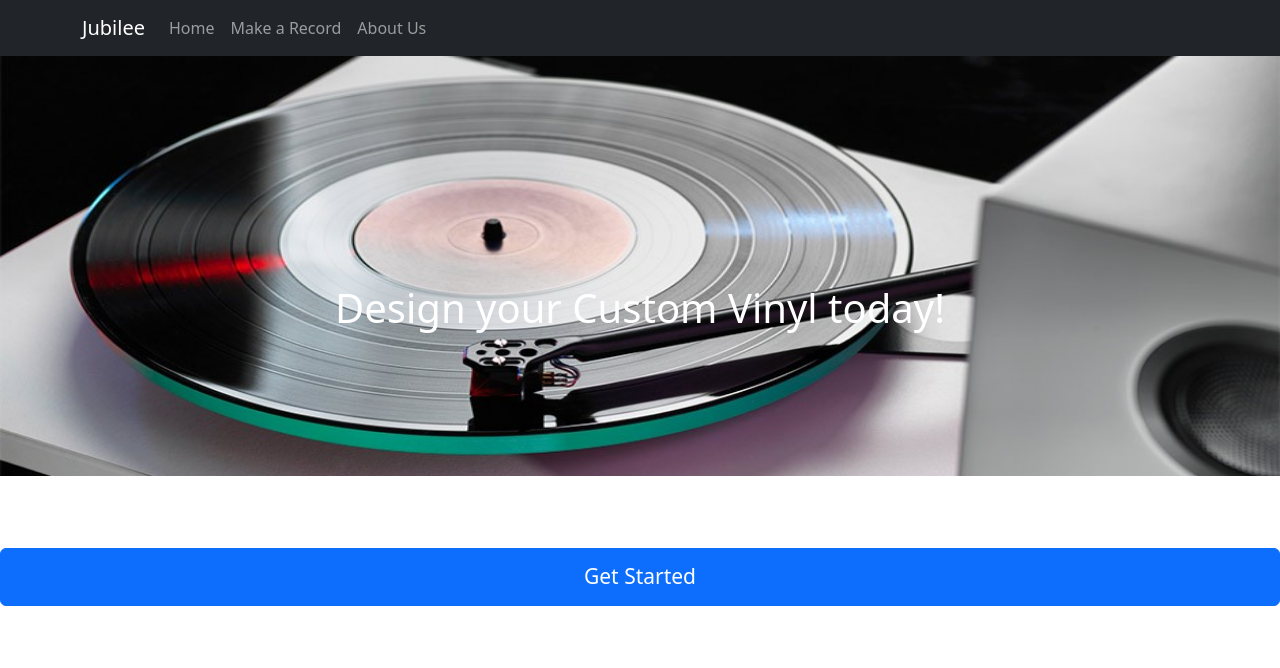
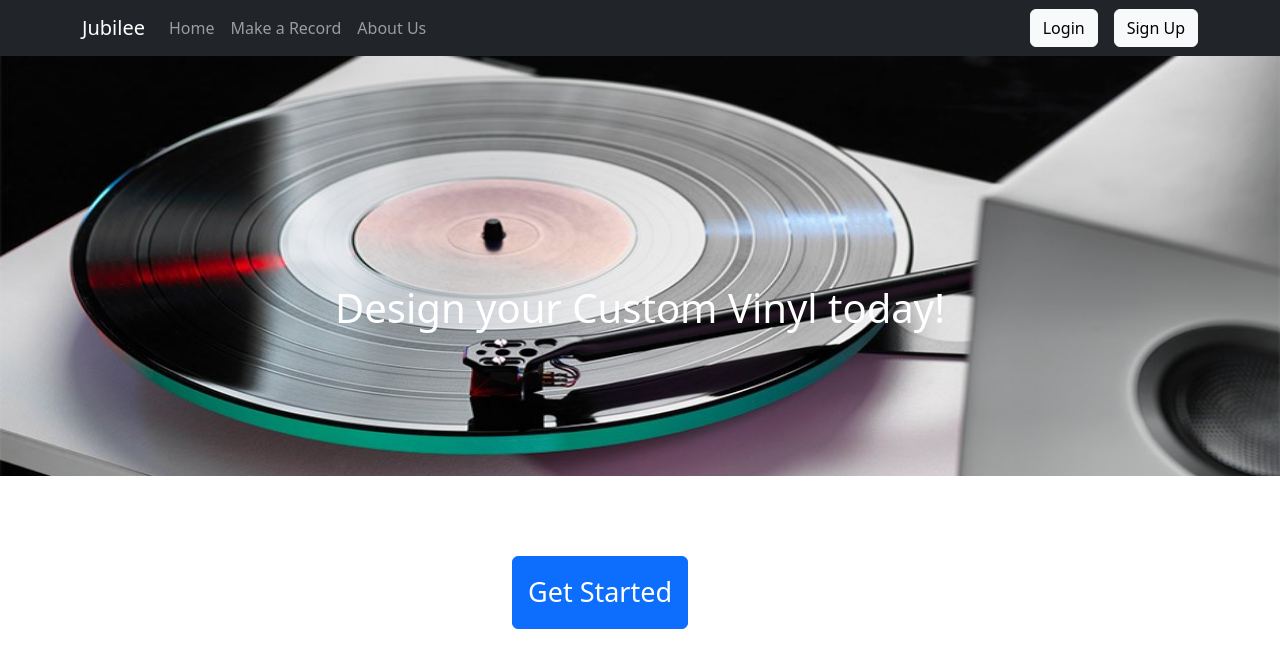
Before and after one commit to harrj396/Jubilee, a React (Create React App) app in the folder client/: page / in a window 1280 px wide. Shown: the top 668 px of the page. Built offline with nearby package versions, Linux system fonts and the light colour scheme.

Commit message:
added login, signup

```diff
--- a/client/src/App.css
+++ b/client/src/App.css
@@ -11,7 +11,9 @@ width: 100%;
 
 #button1 {
     margin-top: 27vh;
-    padding: 12px !important;
-    font-size: 21px !important;
-    display: flex;
+    padding: 15px;
+    font-size: 27px;
+    /* display: flex;
+    justify-content: center; */
+    margin-left: 40vw;
 }
--- a/client/src/App.js
+++ b/client/src/App.js
@@ -13,15 +13,19 @@ function ColorSchemesExample() {
         <Container>
           <Navbar.Brand href="#home">Jubilee</Navbar.Brand>
           <Nav className="me-auto">
+
             <Nav.Link href="#home">Home</Nav.Link>
             <Nav.Link href="#record">Make a Record</Nav.Link>
             <Nav.Link href="#about">About Us</Nav.Link>
+
           </Nav>
+          <Button href='login' className='me-3' variant="light">Login</Button>{' '}
+          <Button href='signup' variant="light">Sign Up</Button>{' '}
         </Container>
       </Navbar>
       <img className='img1' src='/vinyll.jpg' height={420}></img>
       <h1 className='textover'>Design your Custom Vinyl today!</h1>
-      <Button className='d-flex justify-content-center' id='button1' href='#login' variant="primary">Get Started</Button>{' '}
+      <Button id='button1' href='signup' variant="primary">Get Started</Button>{' '}
     </>
   );
 }
```
